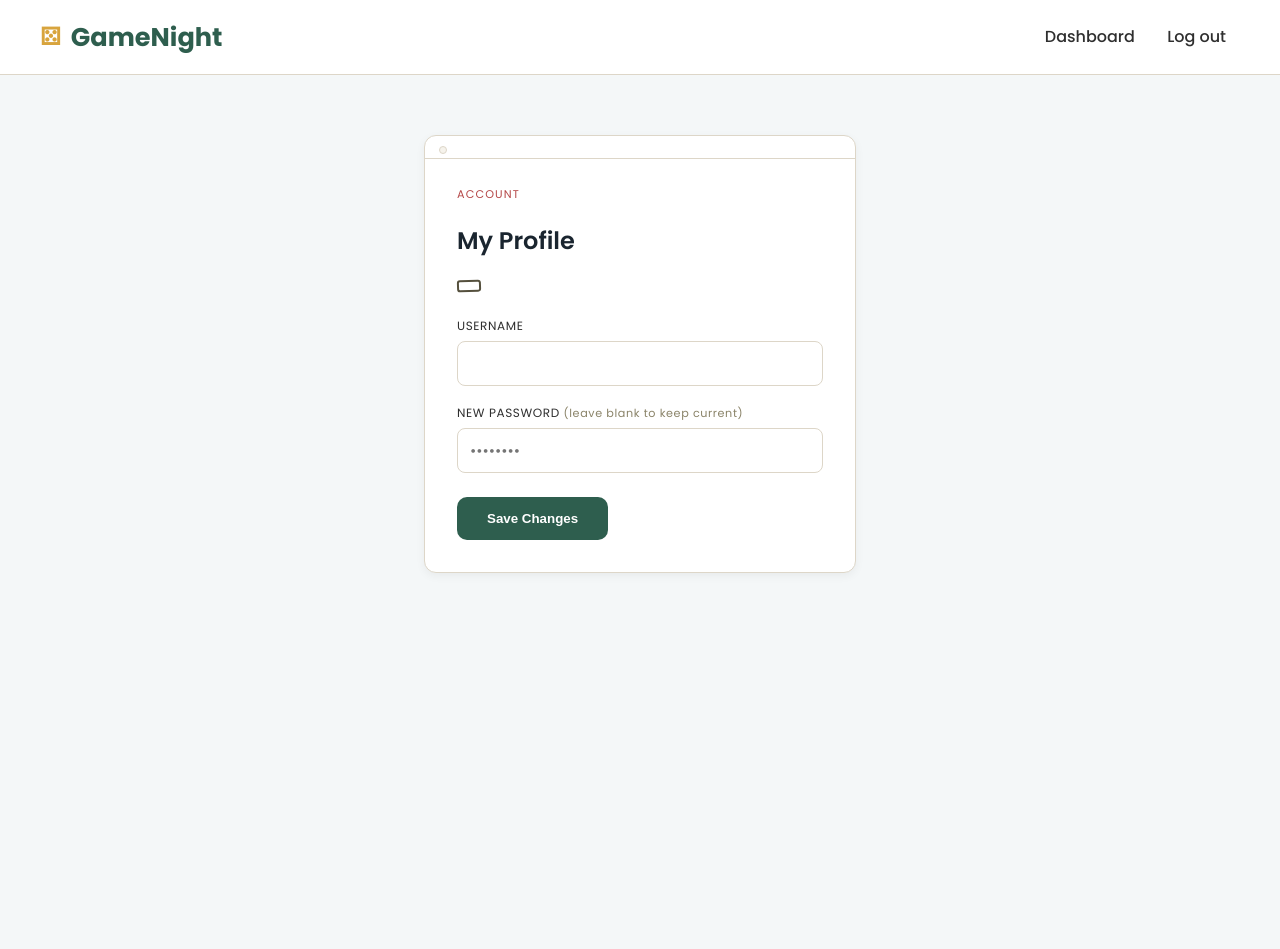
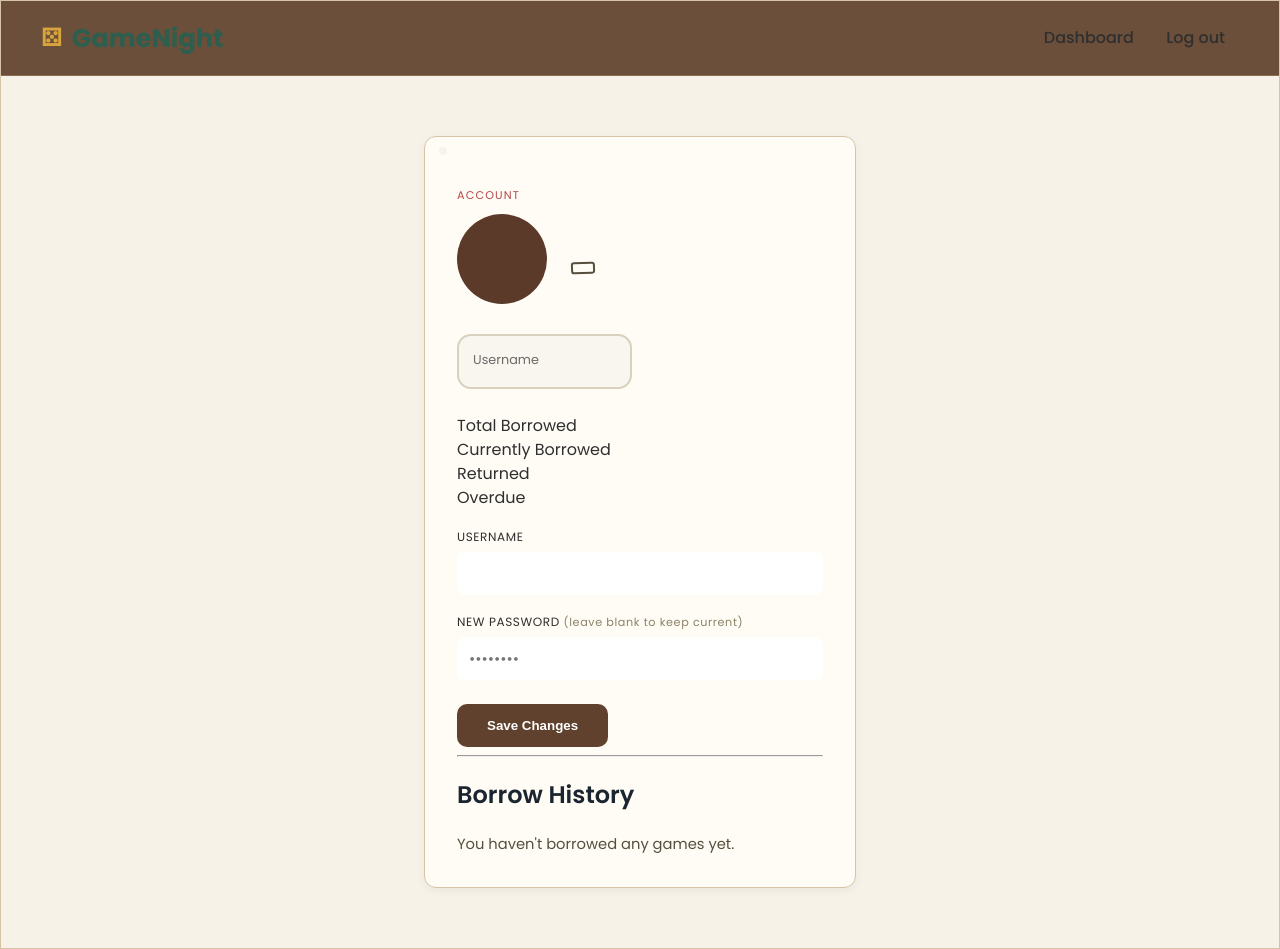
Before and after one commit to bryan01703/C237-Team1, a Node project: template views/profile.ejs in a window 1280 px wide. Before the commit the page ends 573 px from the top, so only its background shows below. Run offline with Node 20 templates, Linux system fonts and the light colour scheme; the template is opened without the code that fills it, so the values that code supplies are empty.

Commit message:
chaged some styling

```diff
--- a/app.js
+++ b/app.js
@@ -45,8 +45,8 @@ app.use((req, res, next) => {
 });
 
 // Routes
-const authRoutes = require('./routes/authroutes');
-app.use('/', authRoutes);
+const authroutes = require('./routes/authroutes');
+app.use('/', authroutes);
 
 const gameroutes = require('./routes/gameroutes');
 const borrowroutes = require('./routes/borrowroutes');
--- a/database/schema.sql
+++ b/database/schema.sql
@@ -20,6 +20,7 @@ CREATE TABLE games (
     description TEXT,
     image_url VARCHAR(255),
     status ENUM('available', 'borrowed') NOT NULL DEFAULT 'available',
+    archived BOOLEAN DEFAULT FALSE,
     created_at TIMESTAMP DEFAULT CURRENT_TIMESTAMP
 );
 
--- a/public/style.css
+++ b/public/style.css
@@ -11,7 +11,7 @@ body {
     display: flex;
     flex-direction: column;
 
-    background: #f4f7f8;
+    background: #f7f2e7;
     color: #333;
 
     font-family: "Poppins", sans-serif;
@@ -104,8 +104,8 @@ body {
     --felt: #2E5E4E;
     --felt-dark: #23473B;
 
-    --card: #FFFFFF;
-    --card-line: #DDD6C8;
+    background:#fffaf3;
+    border:1px solid #d7c3a5;
 
     --ink: #2F2F2F;
 
@@ -128,8 +128,8 @@ body {
     justify-content: space-between;
     align-items: center;
     padding: 18px 40px;
-    background: white;
-    border-bottom: 1px solid var(--card-line);
+    background: #6B4F3A;;
+    border-bottom: 1px solid #8C6B4F;
     color: var(--ink);
 }
 
@@ -198,7 +198,7 @@ body {
 /* stamp button */
 .stamp-button{
     display:inline-block;
-    background:var(--felt);
+    background:#5F412D;
     color:white;
     text-decoration:none;
     padding:14px 30px;
@@ -224,8 +224,8 @@ body {
 }
 .index-card {
     position: relative;
-    background:white;
-    border:1px solid var(--card-line);
+    background: #FFFBF5;
+    border:1px solid #D7C3A5;
     border-radius:12px;
     box-shadow:0 3px 10px rgba(0,0,0,.05);
     transition:.2s;
@@ -290,6 +290,55 @@ body {
 }
 .role-admin { color: var(--stamp-red); }
 .role-member { color: var(--felt); }
+
+.profile-banner{
+    display:flex;
+    align-items:center;
+    gap:24px;
+    margin-bottom:30px;
+}
+
+.profile-avatar{
+    width:90px;
+    height:90px;
+    border-radius:50%;
+    background:#5b3a29;
+    color:#FFFDF9;
+    display:flex;
+    align-items:center;
+    justify-content:center;
+    font-size:2rem;
+    font-weight:700;
+}
+
+.profile-info h1{
+    margin:0;
+}
+
+.profile-summary{
+    display:grid;
+    grid-template-columns:repeat(2,1fr);
+    gap:16px;
+    margin:25px 0;
+}
+
+.summary-item{
+    background:#f8f6ef;
+    border:2px solid #d8d1bd;
+    border-radius:14px;
+    padding:14px;
+}
+
+.summary-item span{
+    display:block;
+    font-size:.8rem;
+    opacity:.7;
+    margin-bottom:4px;
+}
+
+.summary-item strong{
+    font-size:1.05rem;
+}
 
 /* forms */
 .form-section { max-width: 480px; margin: 60px auto; padding: 0 24px; }
--- a/views/profile.ejs
+++ b/views/profile.ejs
@@ -22,7 +22,18 @@
         <div class="index-card form-card">
             <span class="card-hole"></span>
             <span class="card-no">ACCOUNT</span>
-            <h1>My Profile</h1>
+        <div class="profile-banner">
+        <div class="profile-avatar">
+            <%= profileUser.username.charAt(0).toUpperCase() %>
+        </div>
+
+        <div class="profile-info">
+            <h1><%= profileUser.username %></h1>
+            <p class="role-stamp role-<%= profileUser.role %>">
+                <%= profileUser.role %>
+            </p>
+        </div>
+    </div>
 
             <% if (typeof error !== 'undefined' && error.length > 0) { %>
                 <p class="flash flash-error"><%= error[0] %></p>
@@ -31,7 +42,36 @@
                 <p class="flash flash-success"><%= success[0] %></p>
             <% } %>
 
-            <p class="role-stamp role-<%= profileUser.role %>"><%= profileUser.role %></p>
+            <div class="profile-summary">
+            <div class="summary-item">
+                <span>Username</span>
+                <strong><%= profileUser.username %></strong>
+            </div>
+            </div>
+
+            <div class="profile-stats">
+
+                <div class="stat-card">
+                    <span>Total Borrowed</span>
+                    <strong><%= stats.total %></strong>
+                </div>
+
+                <div class="stat-card">
+                    <span>Currently Borrowed</span>
+                    <strong><%= stats.current %></strong>
+                </div>
+
+                <div class="stat-card">
+                    <span>Returned</span>
+                    <strong><%= stats.returned %></strong>
+                </div>
+
+                <div class="stat-card">
+                    <span>Overdue</span>
+                    <strong><%= stats.overdue %></strong>
+                </div>
+
+            </div>
 
             <form action="/profile" method="POST">
                 <label>Username</label>
@@ -42,6 +82,39 @@
 
                 <button type="submit" class="stamp-button">Save Changes</button>
             </form>
+            <hr class="profile-divider">
+            <h2>Borrow History</h2>
+            <% if (borrowHistory.length === 0) { %>
+                <p>You haven't borrowed any games yet.</p>
+            <% } else { %>
+            <table class="history-table">
+                <thead>
+                    <tr>
+                        <th>Game</th>
+                        <th>Borrowed</th>
+                        <th>Due</th>
+                        <th>Returned</th>
+                        <th>Status</th>
+                    </tr>
+                </thead>
+                <tbody>
+                <% borrowHistory.forEach(record => { %>
+                    <tr>
+                        <td><%= record.title %></td>
+                        <td><%= record.borrow_date %></td>
+                        <td><%= record.due_date %></td>
+                        <td><%= record.return_date || "-" %></td>
+                        <td>
+                            <span class="status-pill status-<%= record.status.toLowerCase() %>">
+                                <%= record.status %>
+                            </span>
+                        </td>
+                    </tr>
+                <% }) %>
+                </tbody>
+            </table>
+            <% } %>
+
         </div>
     </section>
 </body>
```
Also changed, not shown: database/seeded.sql (+5 -4 lines), routes/authRoutes.js (+33 -1 lines).
